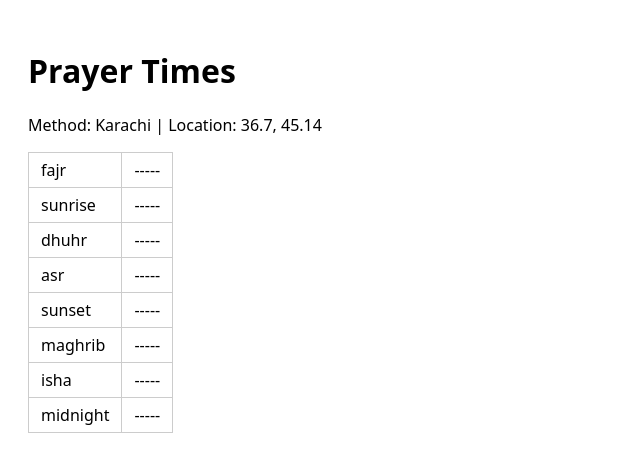
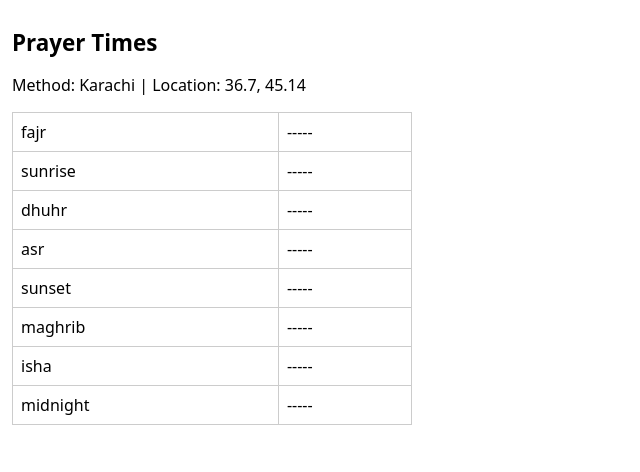
Before and after one commit to Juicysunrise/Praytime, a plain HTML site: page index.html in a window 1280 px wide. Shown: the whole page, without its empty margins (0-640 px from the left). Drawn offline with Linux system fonts and the light colour scheme.

Commit message:
Refactor CSS styles for body and table elements
Updated body padding and margin, adjusted table width, and modified td padding and font size.

```diff
--- a/style.css
+++ b/style.css
@@ -1,14 +1,25 @@
 body {
   font-family: system-ui, sans-serif;
-  padding: 20px;
+  padding: 12px;
+  margin: 0;
+}
+
+h1 {
+  font-size: 1.4rem;
 }
 
 table {
+  width: 100%;
+  max-width: 400px;
   border-collapse: collapse;
-  margin-top: 10px;
 }
 
 td {
   border: 1px solid #ccc;
-  padding: 6px 12px;
+  padding: 8px;
+  font-size: 1rem;
 }
+
+#times {
+  margin-top: 12px;
+}
```
